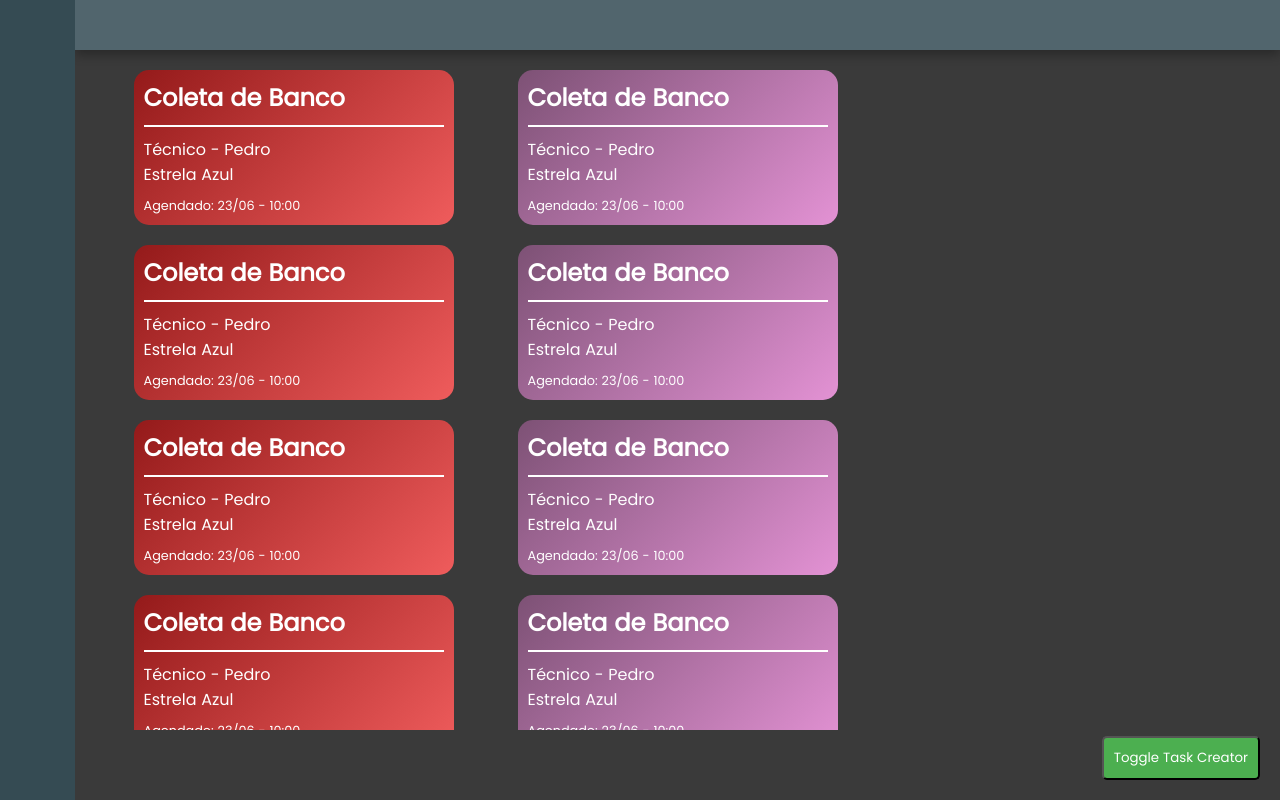
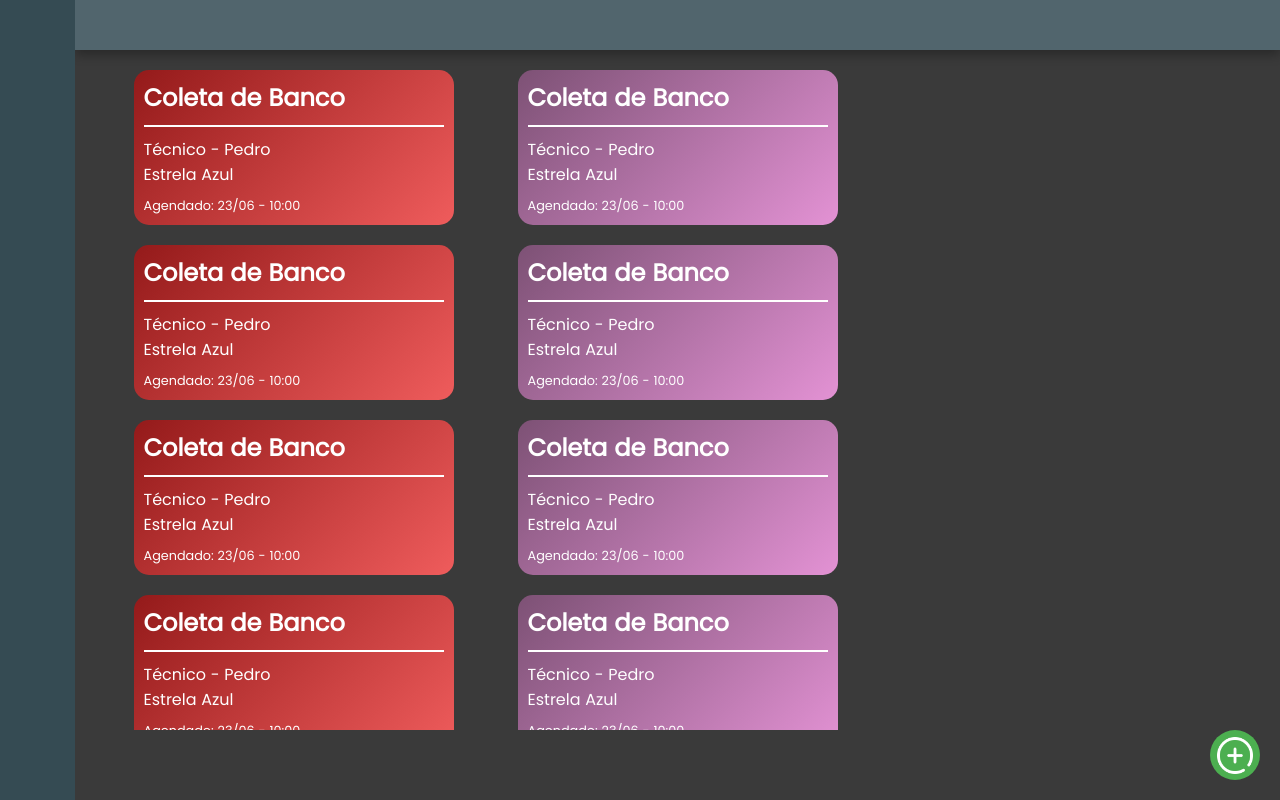
Before and after one commit to ByakkoLord/Signal-Front, a React (Vite) app in the folder signal/src/renderer/: page / in a window 1280 px wide. Built offline with nearby package versions, Linux system fonts and the light colour scheme.

Commit message:
add new assets

```diff
--- a/signal/src/renderer/src/components/Dashboard.jsx
+++ b/signal/src/renderer/src/components/Dashboard.jsx
@@ -4,6 +4,8 @@ import TaskCreator from './dashboard/TaskCreator'
 import PriorityBoard from './dashboard/PriorityBoard'
 import SecondaryBoard from './dashboard/SecondaryBoard'
 import LastBoard from './dashboard/LastBoard'
+
+import plus from '../assets/plus.png'
 
 export default function Dashboard() {
   const [openTaskCreator, setOpenTaskCreator] = React.useState(false)
@@ -17,18 +19,25 @@ export default function Dashboard() {
       <LastBoard type="third" />
       <button
         style={{
+          display: 'flex',
+          justifyContent: 'center',
+          alignItems: 'center',
           position: 'fixed',
           bottom: '20px',
           right: '20px',
+          border: 'none',
+          width: '50px',
+          height: '50px',
           marginTop: '20px',
           padding: '10px',
-          borderRadius: '5px',
+          borderRadius: '50%',
           backgroundColor: '#4CAF50',
-          color: 'white'
+          color: 'white',
+          cursor: 'pointer',
         }}
         onClick={() => setOpenTaskCreator(!openTaskCreator)}
       >
-        Toggle Task Creator
+        <img width={36} height={37} src={plus} alt="" />
       </button>
       {openTaskCreator && <TaskCreator />}
     </div>
```
Also changed, not shown: signal/src/renderer/src/assets/plus.png (added), signal/src/renderer/src/components/plus.png (added).
